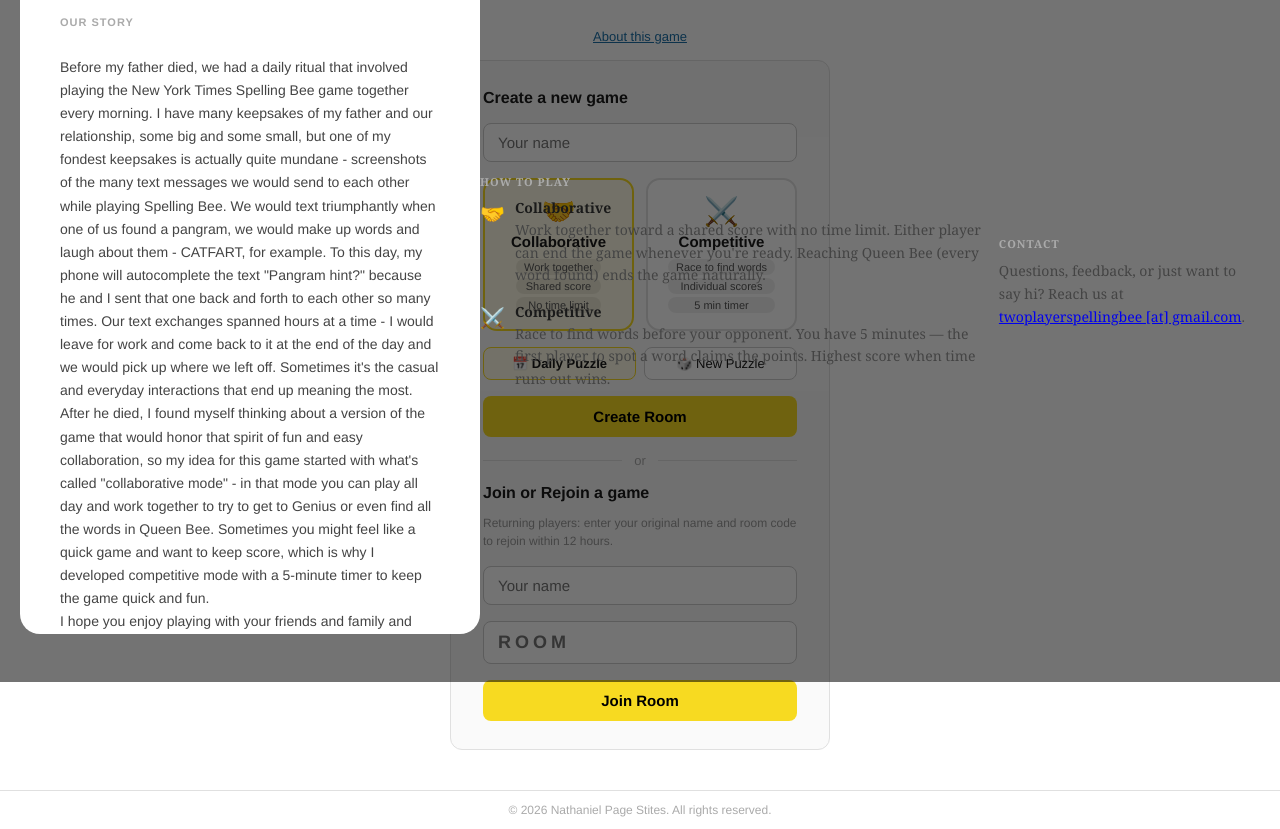
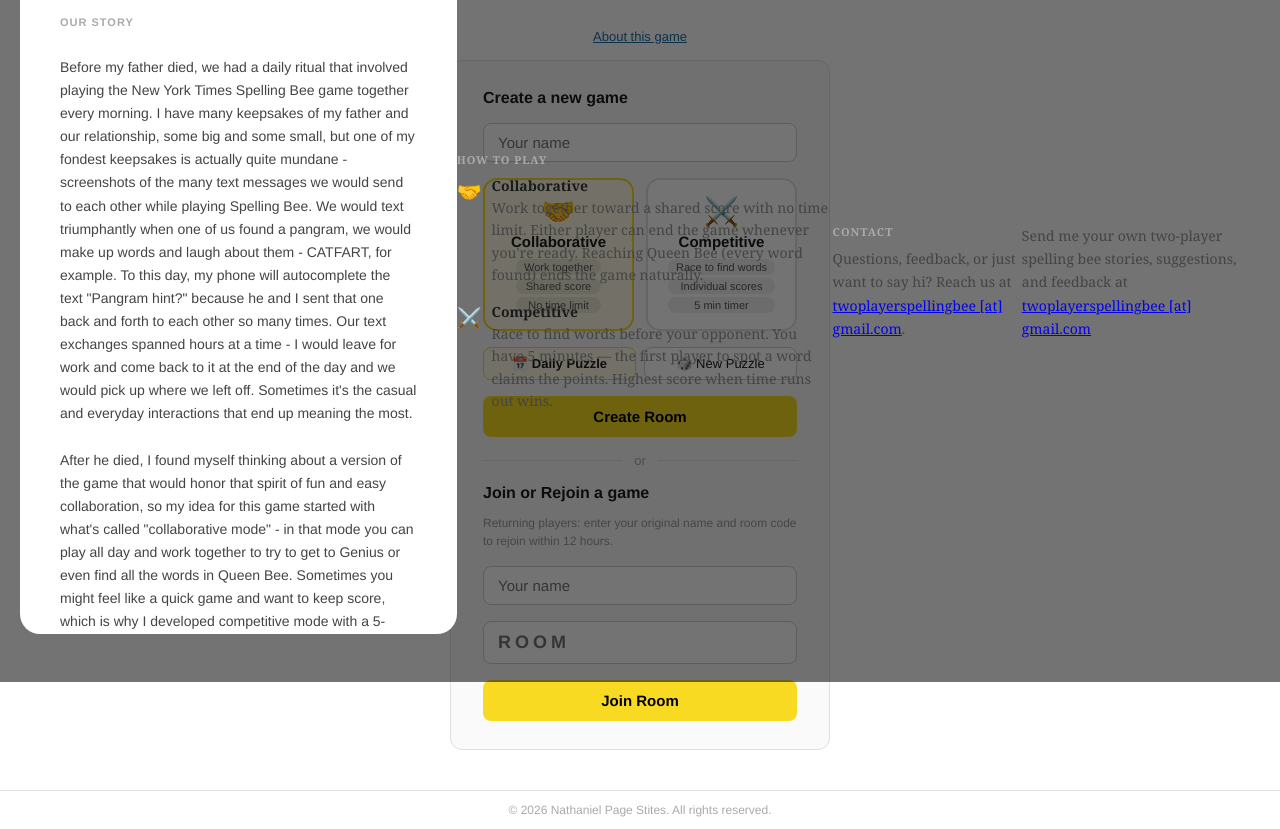
Before and after one commit to pstites/spelling-bee-multiplayer, a website: page client/index.html in a window 1280 px wide. Both pictures are taken after a click on the button "About this game". Shown: the part 118-947 px from the top of the page. Drawn offline with nearby package versions, Linux system fonts and the light colour scheme; no server answers.

Commit message:
Add spacing to About story and closing email invitation

```diff
--- a/client/index.html
+++ b/client/index.html
@@ -1378,13 +1378,13 @@
         each other so many times. Our text exchanges spanned hours at a time - I would leave for work and come
         back to it at the end of the day and we would pick up where we left off. Sometimes it's the casual and
         everyday interactions that end up meaning the most.
-        <br>
+        <br><br>
         After he died, I found myself thinking about a version of the game that would honor that spirit of fun
         and easy collaboration, so my idea for this game started with what's called "collaborative mode" - in that mode you
         can play all day and work together to try to get to Genius or even find all the words in Queen Bee. Sometimes you
         might feel like a quick game and want to keep score, which is why I developed competitive mode with a 5-minute
         timer to keep the game quick and fun.
-        <br>
+        <br><br>
         I hope you enjoy playing with your friends and family and making memories together!
         </p>
       </div>
@@ -1422,6 +1422,12 @@
       <div class="about-contact">
         Questions, feedback, or just want to say hi? Reach us at <span id="contact-email"></span>.
       </div>
+    </div>
+
+    <div class="about-divider"></div>
+
+    <div class="about-contact">
+      Send me your own two-player spelling bee stories, suggestions, and feedback at <span id="contact-email-closing"></span>
     </div>
 
   </div>
@@ -2340,8 +2346,9 @@
 (function() {
   const u = "twoplayerspellingbee";
   const d = "gmail.com";
-  document.getElementById("contact-email").innerHTML =
-    '<a href="mailto:' + u + '@' + d + '">' + u + ' [at] ' + d + '</a>';
+  const link = '<a href="mailto:' + u + '@' + d + '">' + u + ' [at] ' + d + '</a>';
+  document.getElementById("contact-email").innerHTML = link;
+  document.getElementById("contact-email-closing").innerHTML = link;
 })();
 
 // ── Mobile room code toast (visibilitychange) ──────────────────────────────
```
